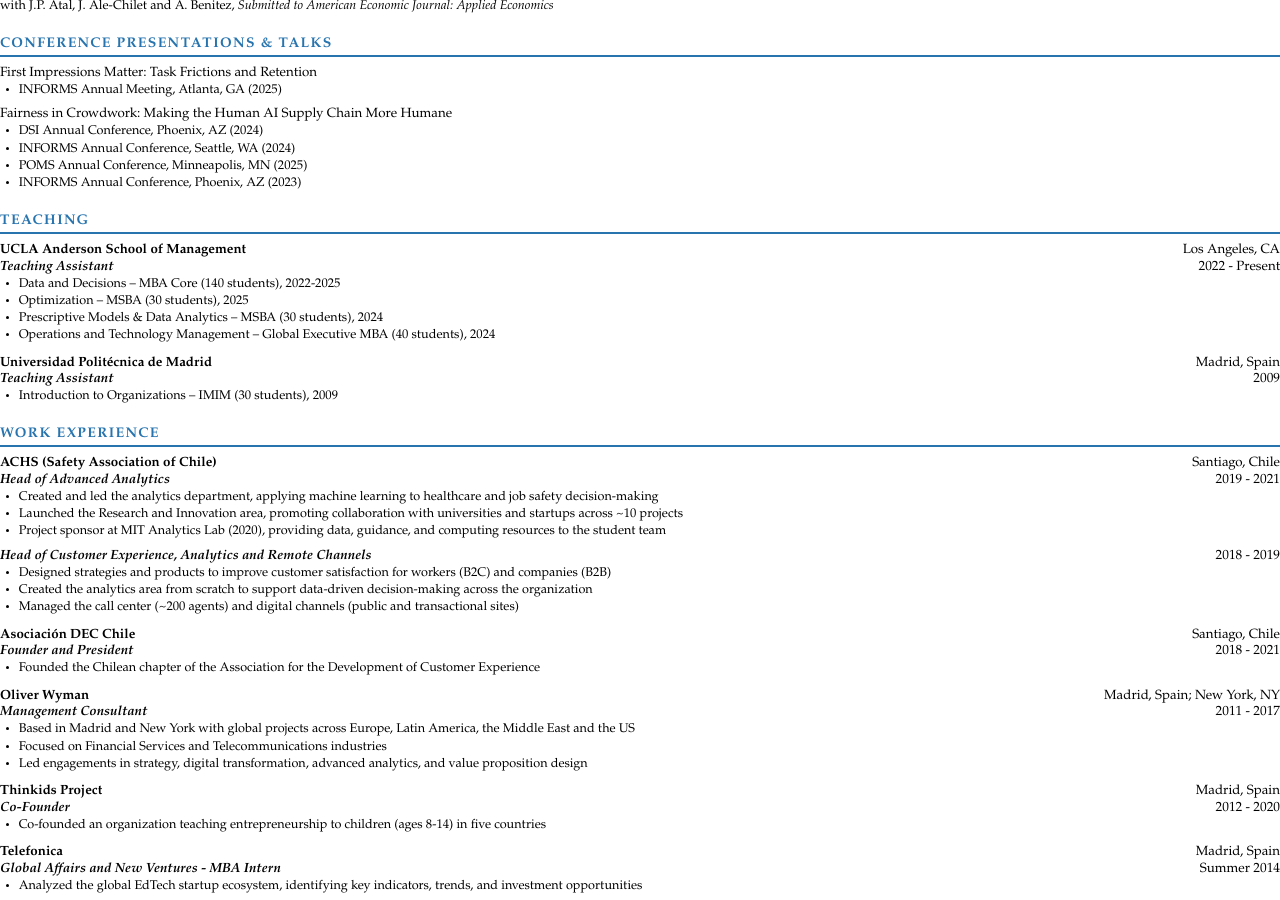
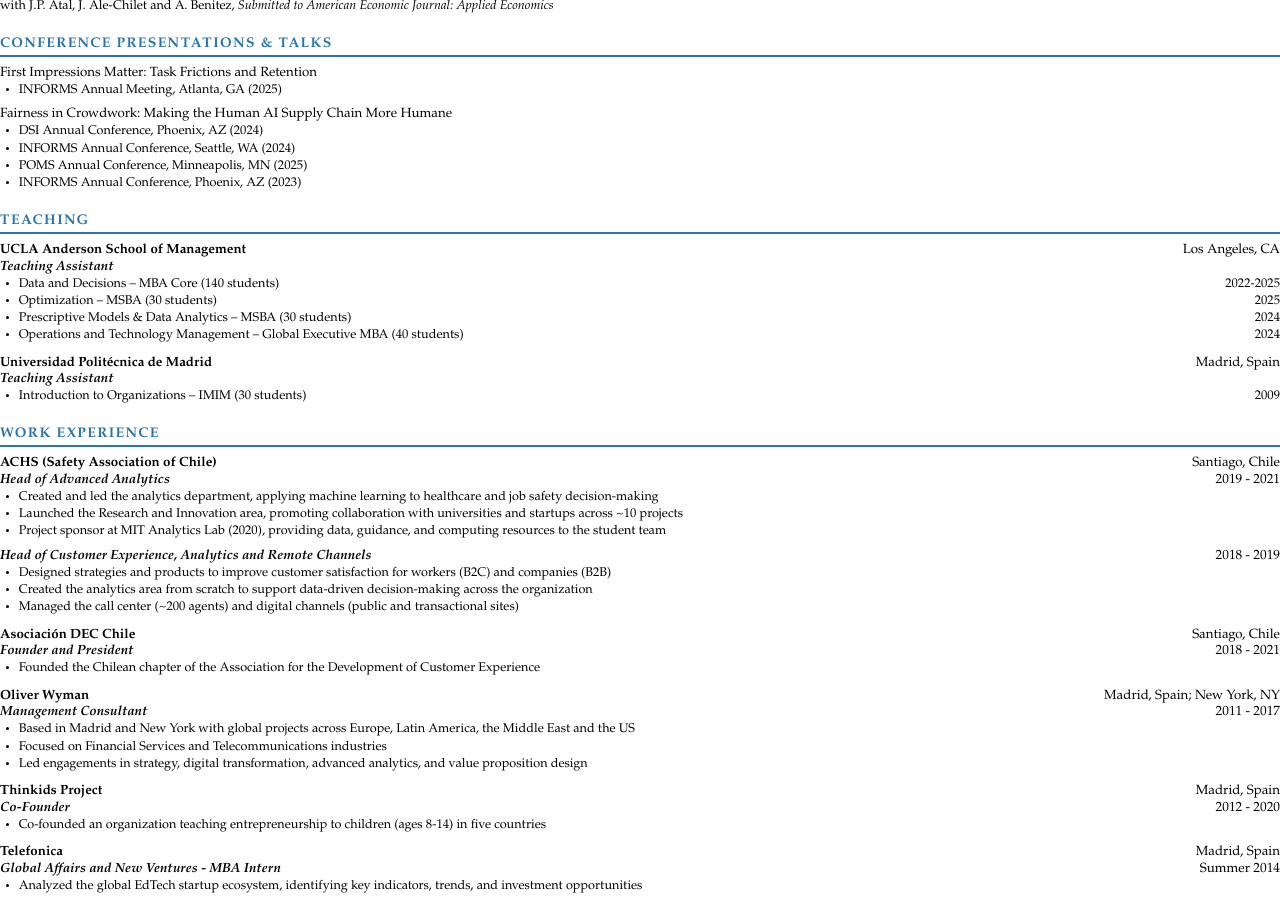
Before and after one commit to martins73/research-site, a Jekyll site: the page built from _pages/cv-print.html, in a window 1280 px wide and 900 px high, scrolled down 684 px. Built offline with Jekyll 4.4.1, drawn with Linux system fonts in a browser that asks for light colours.

Commit message:
Fix CV teaching section: remove dates from role line, right-align course years; add PDF metadata
- Remove dates (e.g. "2022 - Present") from Teaching Assistant role lines on both website and print CV
- Right-align individual course years using flex layout (cv-award-row / course-row classes)
- Add PDF metadata: author "Martin Gonzalez Cabello" and subject "Curriculum Vitae" via pdf-lib
- Install pdf-lib alongside puppeteer in GitHub Actions workflow

https://claude.ai/code/session_012bozmiVf4XkS5M41GPaLgy

```diff
--- a/_pages/cv-print.html
+++ b/_pages/cv-print.html
@@ -201,14 +201,16 @@ exclude_from_nav: true
             <span class="entry-left entry-institution">{{ item.institution }}</span>
             <span class="entry-right">{{ item.location }}</span>
         </div>
-        <div class="entry-row">
-            <span class="entry-left entry-role">{{ item.role }}</span>
-            <span class="entry-right">{{ item.dates }}</span>
-        </div>
+        <span class="entry-role">{{ item.role }}</span>
         <div class="entry-desc">
             <ul>
                 {% for course in item.courses %}
-                <li>{{ course.title }} – {{ course.program }}{% if course.students %} ({{ course.students }} students){% endif %}, {{ course.year }}</li>
+                <li>
+                    <div class="course-row">
+                        <span>{{ course.title }} – {{ course.program }}{% if course.students %} ({{ course.students }} students){% endif %}</span>
+                        <span>{{ course.year }}</span>
+                    </div>
+                </li>
                 {% endfor %}
             </ul>
         </div>
```
Also changed, not shown: _pages/cv.html (+5 -5 lines), .github/scripts/generate-cv-pdf.js, .github/workflows/generate-cv-pdf.yml.
